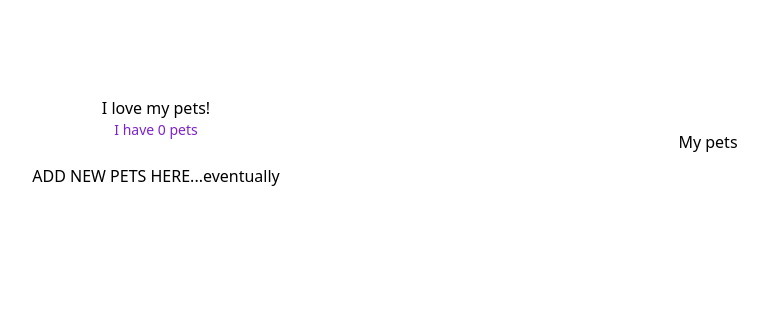
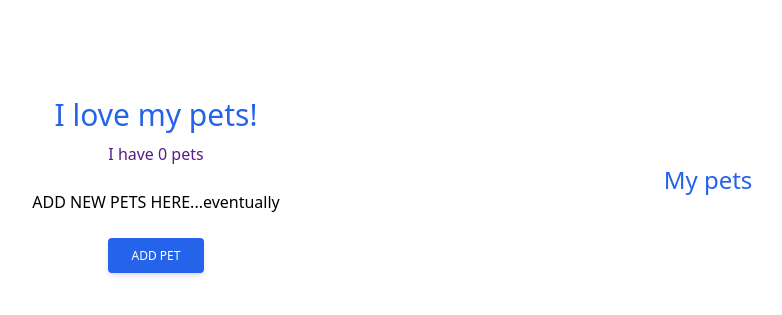
Before and after one commit to Gornstats/HTMX-Django-Experiments, a Django app: page /pets/ in a window 1280 px wide. Shown: the top 315 px of the page, without its empty margins (208-990 px from the left). Run offline with Django 4.2, Linux system fonts and the light colour scheme; data that the repository does not hold is empty; some libraries are stand-ins or nearby versions.

Commit message:
Update pet_list.html

```diff
--- a/pets/templates/pets/pet_list.html
+++ b/pets/templates/pets/pet_list.html
@@ -6,14 +6,25 @@
 
 <div class="grid grid-cols-2 gap-4 items-center">
     <div class="text-center">
-        <h1>I love my pets!</h1>
-        <p id="pet-count" class="text-sm text-purple-700 mb-6">
+        <h1 class="font-medium leading-tight text-3xl mt-0 mb-2 text-blue-600">I love my pets!</h1>
+        <p id="pet-count" class="text-m text-purple-900 mb-6">
             I have {{ pets|length }} pets
         </p>
+
+        <form>
         <p>ADD NEW PETS HERE...eventually</p>
+        <button id="add-pet-btn"
+                class="mt-6 inline-block px-6 py-2.5 bg-blue-600 text-white font-medium text-xs
+                    leading-tight uppercase rounded shadow-md hover:bg-blue-700 hover:shadow-lg
+                    focus:bg-blue-700 focus:shadow-lg focus:outline-none focus:ring-0
+                    active:bg-blue-800 active:shadow-lg transition duration-150 ease-in-out"
+        >
+        ADD PET
+        </button>
+        </form>
     </div>
     <div class="flex flex-col justify-center items-center">
-        <h3>My pets</h3>
+        <h2 class="font-medium leading-tight text-2xl mt-0 mb-2 text-blue-600">My pets</h3>
         <ul id="pet-list" class="list-disc">
             {% for pet in pets %}
                 <li>{{ pet.pet_name }}</li>
```
